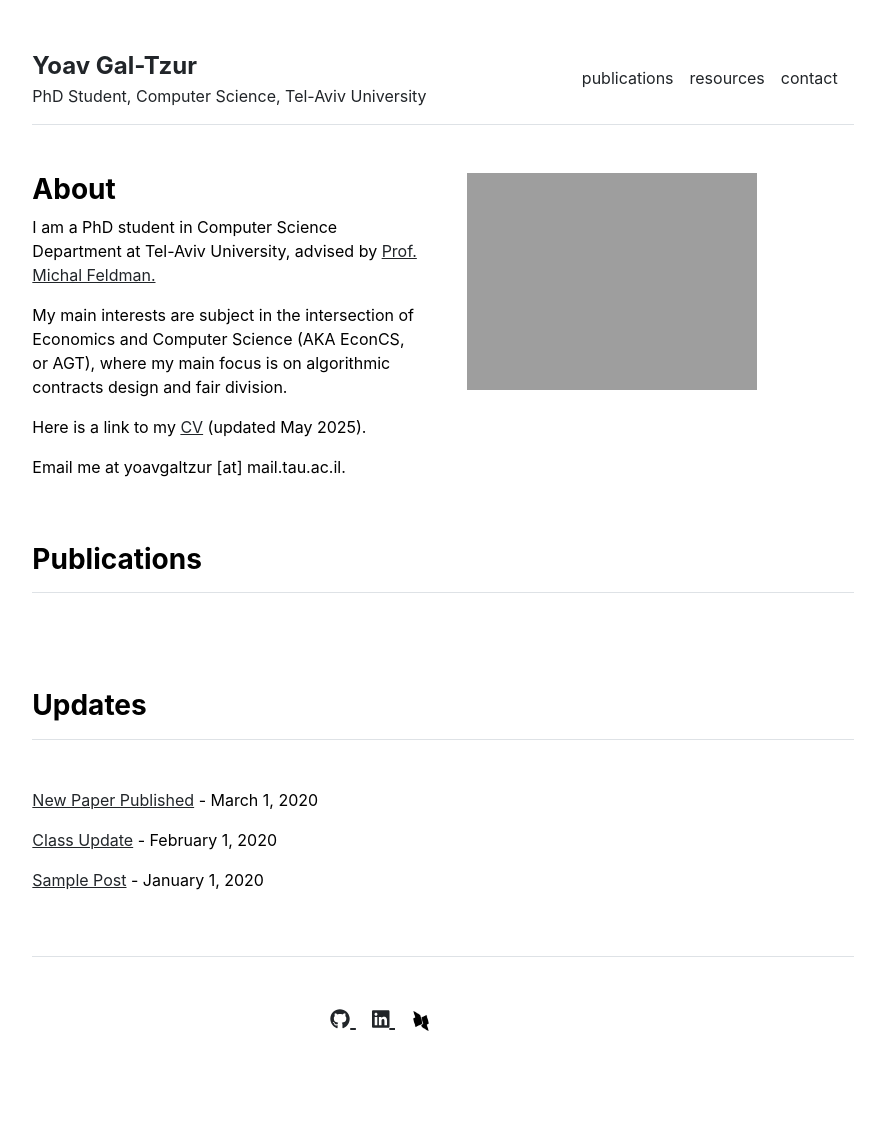
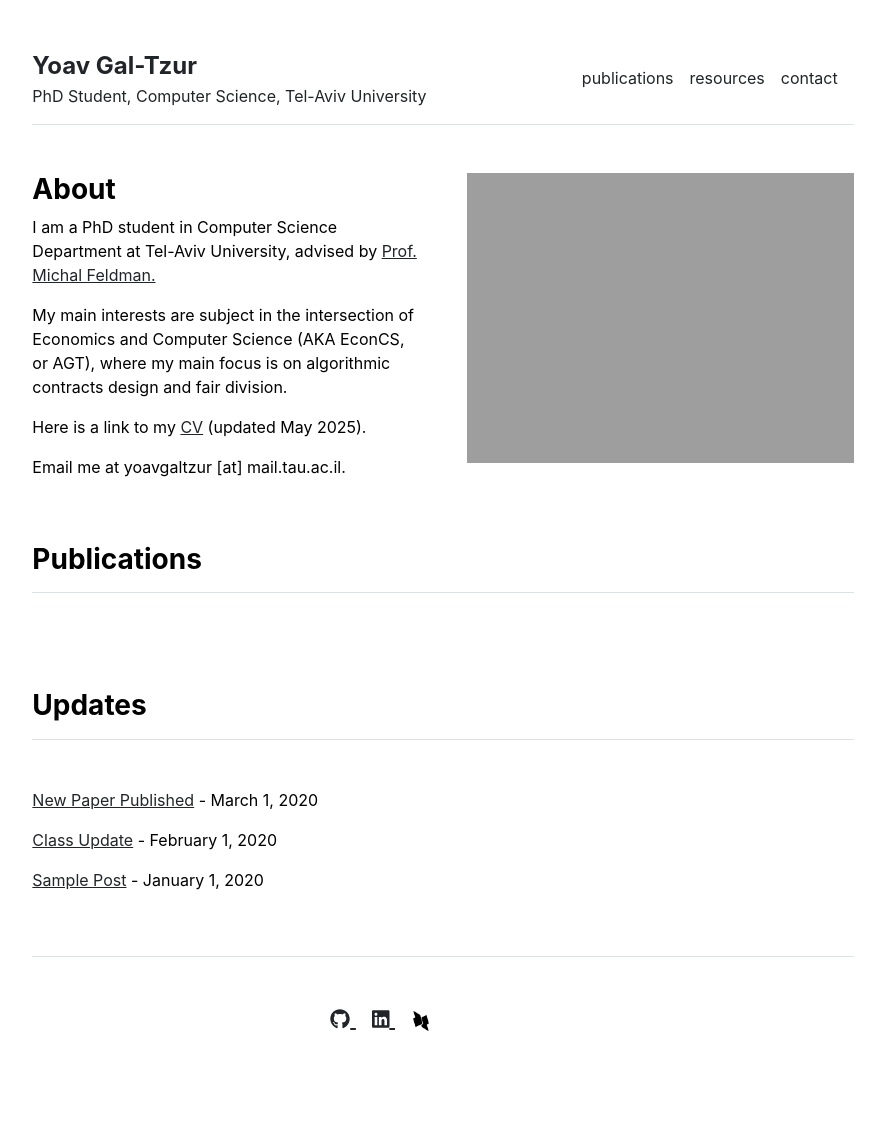
Before and after one commit to yoavGaltzur/yoavGaltzur.github.io, a Jekyll site: the page built from index.md, in a window 1280 px wide. Shown: the whole page, without its empty margins (197-1082 px from the left). Built offline with Jekyll 4.4.1, drawn with Linux system fonts in a browser that asks for light colours.

Commit message:
Update home.html

```diff
--- a/_layouts/home.html
+++ b/_layouts/home.html
@@ -8,7 +8,7 @@ layout: default
     {{ content }}
   </div>
   <div class="col-md-6">
-    <img src="{{ site.github.url }}/assets/yoav-pic.jpeg" alt="Home" width="75%">
+    <img src="{{ site.github.url }}/assets/yoav-pic.jpeg" alt="Home" width="100%">
   </div>
 </div>
 
```
